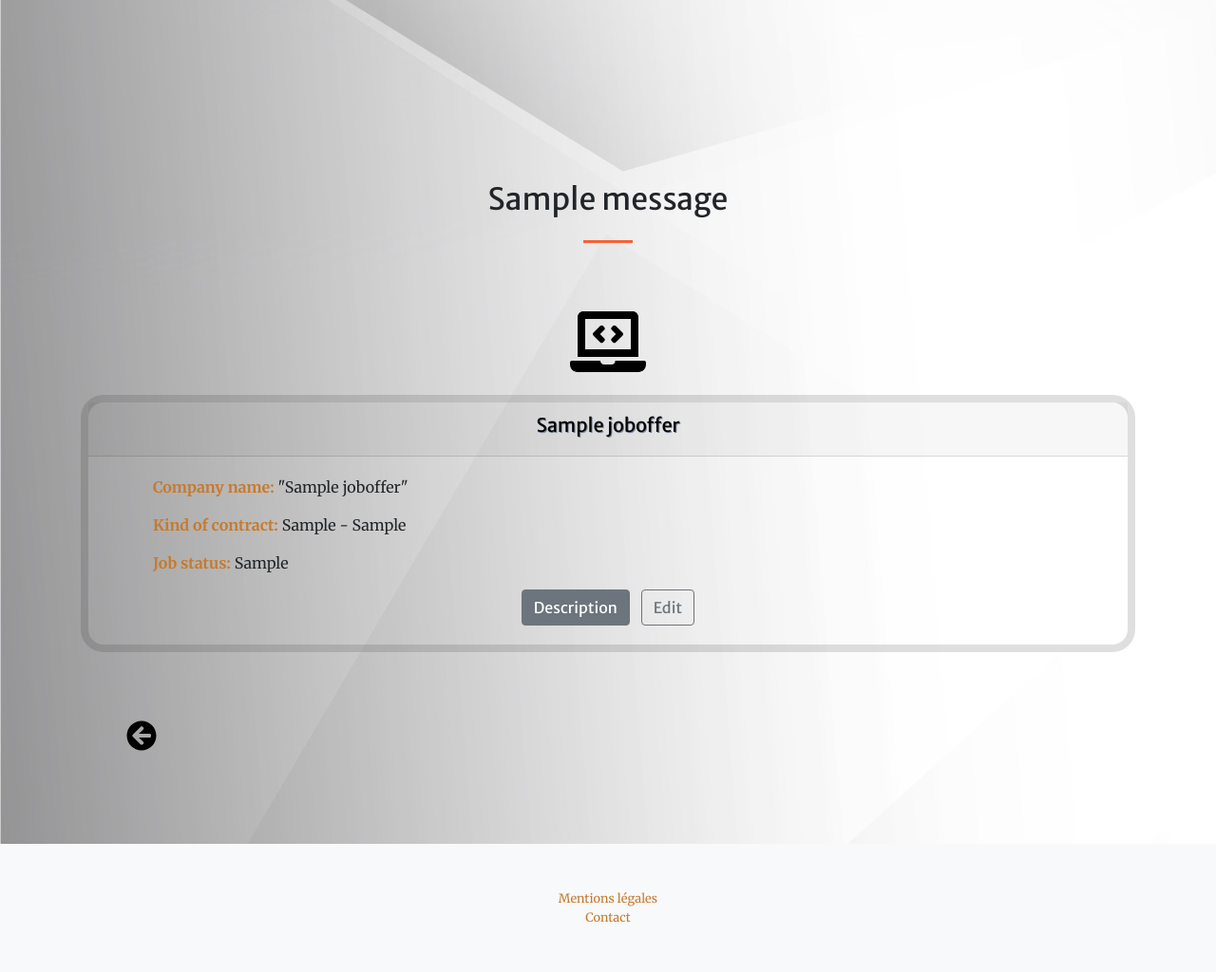
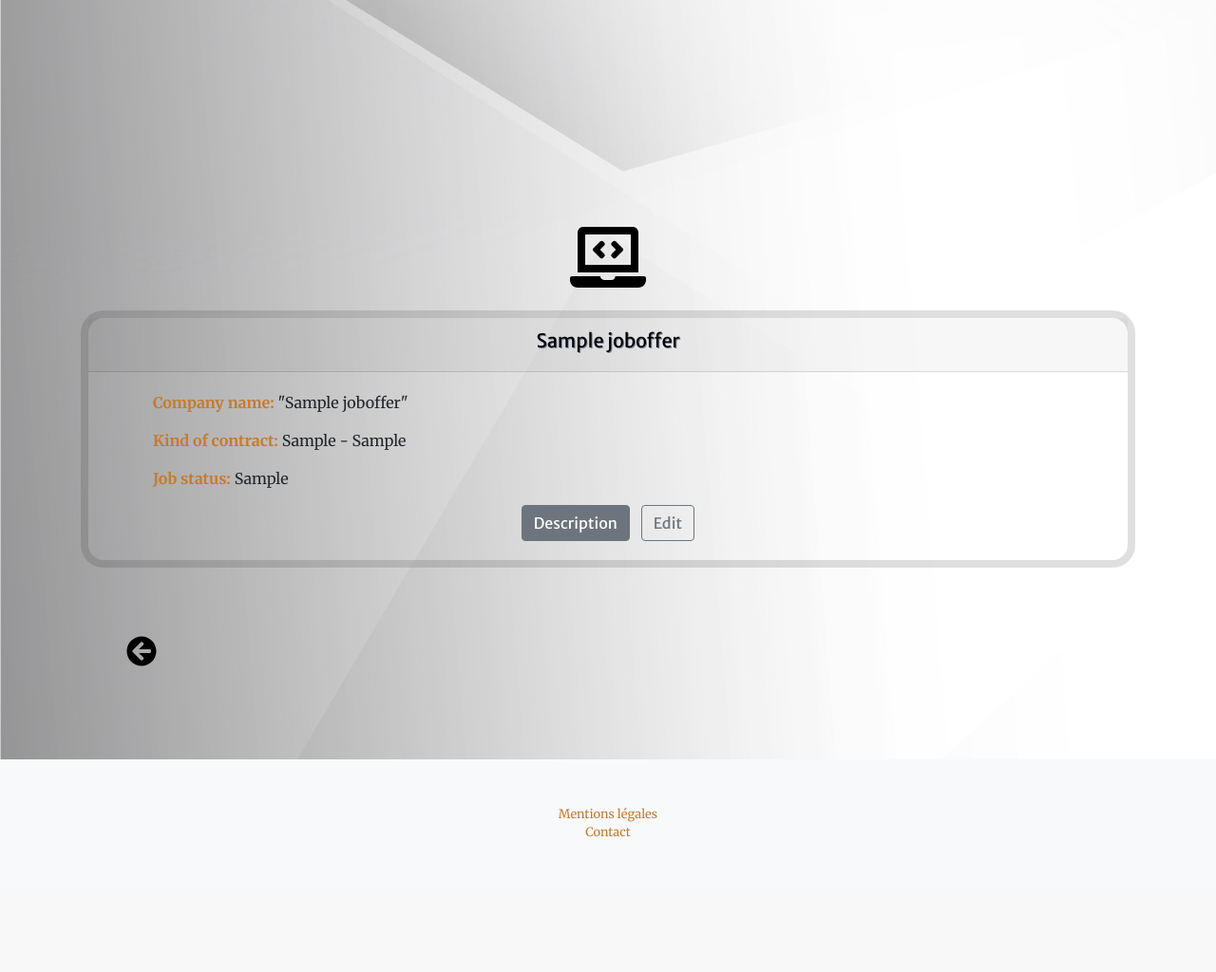
Before and after one commit to MyBhive/JobSearchMonitoring, a Django app: page /status/1/1 in a window 1280 px wide. Shown: the part 225-1249 px from the top of the page at 95% size. After the commit the page ends 1107 px from the top, so only its background shows below. Run offline with Django 3.2, Linux system fonts and the light colour scheme; a user stored in the database is signed in; tables that the repository leaves empty hold one stand-in row (values such as "Sample post"); one stand-in notice (Sample message) is shown; some libraries are stand-ins or nearby versions.

Commit message:
delete messages

```diff
--- a/templates/pages/status_select.html
+++ b/templates/pages/status_select.html
@@ -16,14 +16,9 @@
         </div>
     </div>
 </header>
-<section class="page-section" id="services">
+<section class="page-section" id="services" style="min-height: 30rem;">
     <div class="container">
-        {% for message in messages %}
-        <h2 class="text-center mt-0">{{ message }}</h2>
-        <hr class="divider my-4" />
-        {% endfor %}
         <div class="row">
-
             <div class="col-lg-12 col-md-12 text-center">
                 <div class="mt-5">
                     <i class="fas fa-4x fa-laptop-code text-primary mb-4" style="color: #798398;"></i>
```
